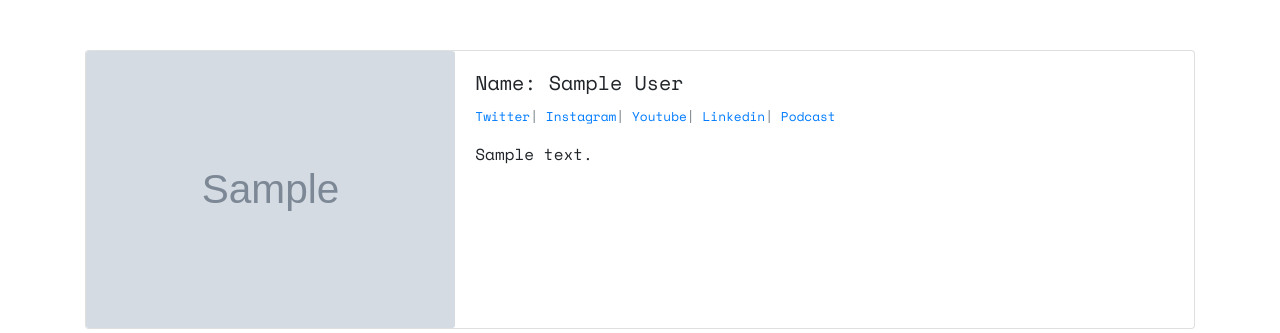
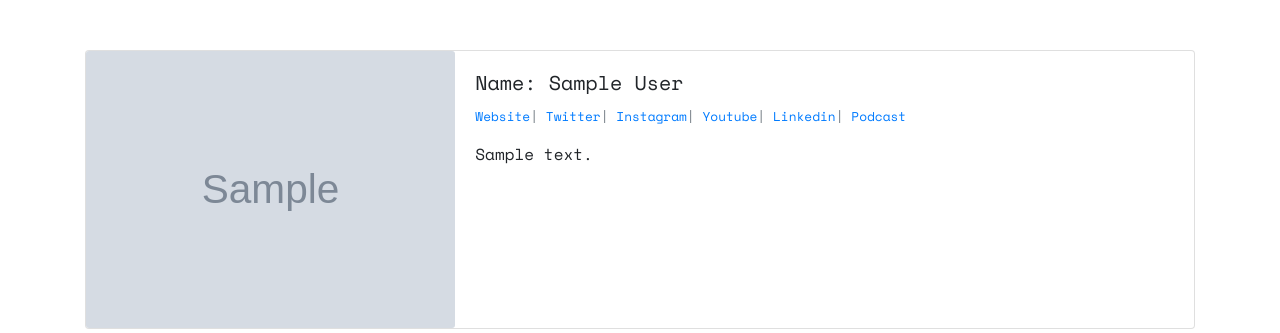
Before and after one commit to Code-Institute-Submissions/bmcdonald2000-bloggerverse_NovResub, a Django app: page /Users/1/Profile/ in a window 1280 px wide. Shown: the part 237-570 px from the top of the page. Run offline with Django 3.2, Linux system fonts and the light colour scheme; tables that the repository leaves empty hold one stand-in row (values such as "Sample post"); grey boxes marked "Sample" are stand-in pictures; some libraries are stand-ins or nearby versions.

Commit message:
fix: typo

```diff
--- a/users/templates/registration/view_profile.html
+++ b/users/templates/registration/view_profile.html
@@ -33,6 +33,7 @@
               <p class=" small text-muted">
             <!-- The user only sees links for the social media provided by the author. All links opend in a new tab -->
                 {% if userprofile.Website %}
+                    <a href="{{ userprofile.Website }}" target="_blank">Website</a>|
                 {% endif %}
 
                 {% if userprofile.Twitter %}
```
